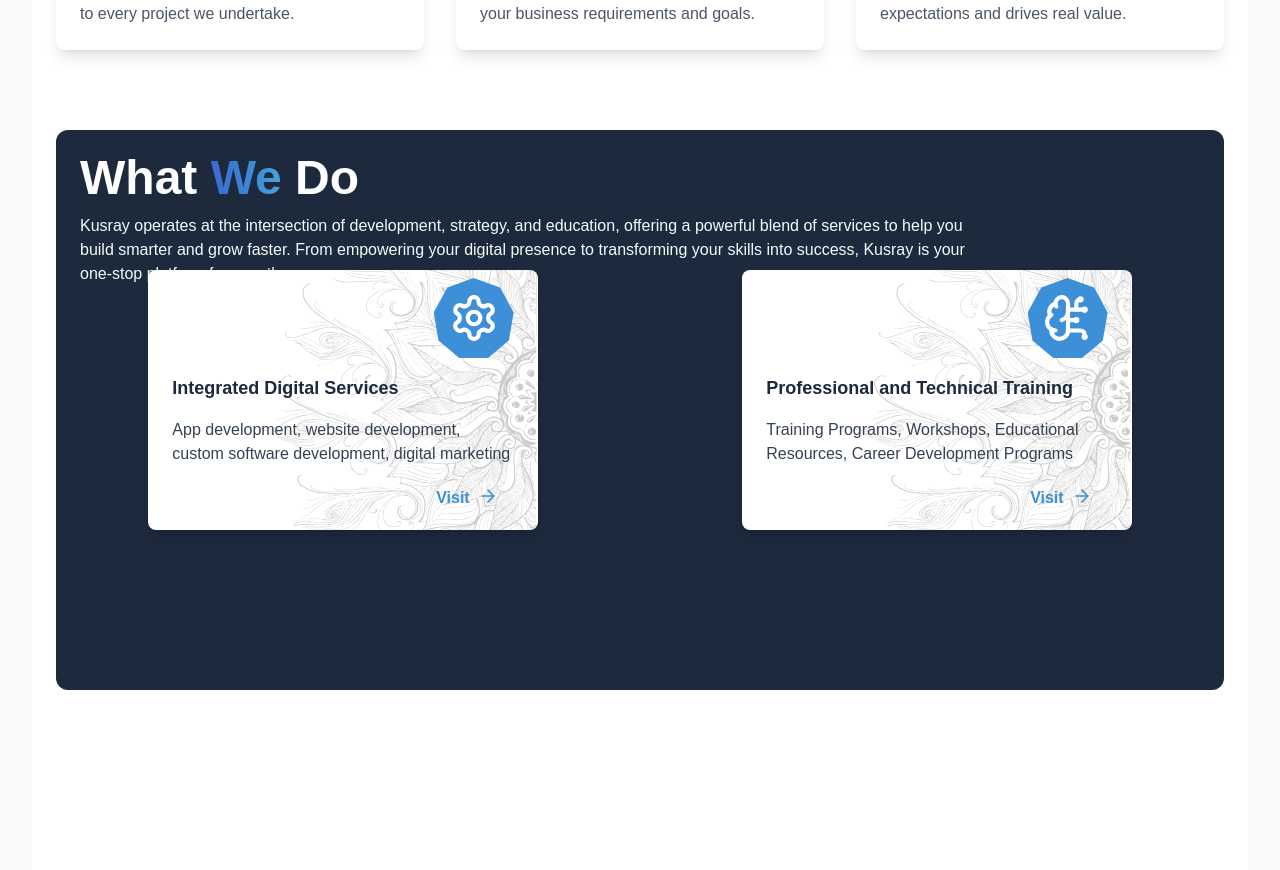
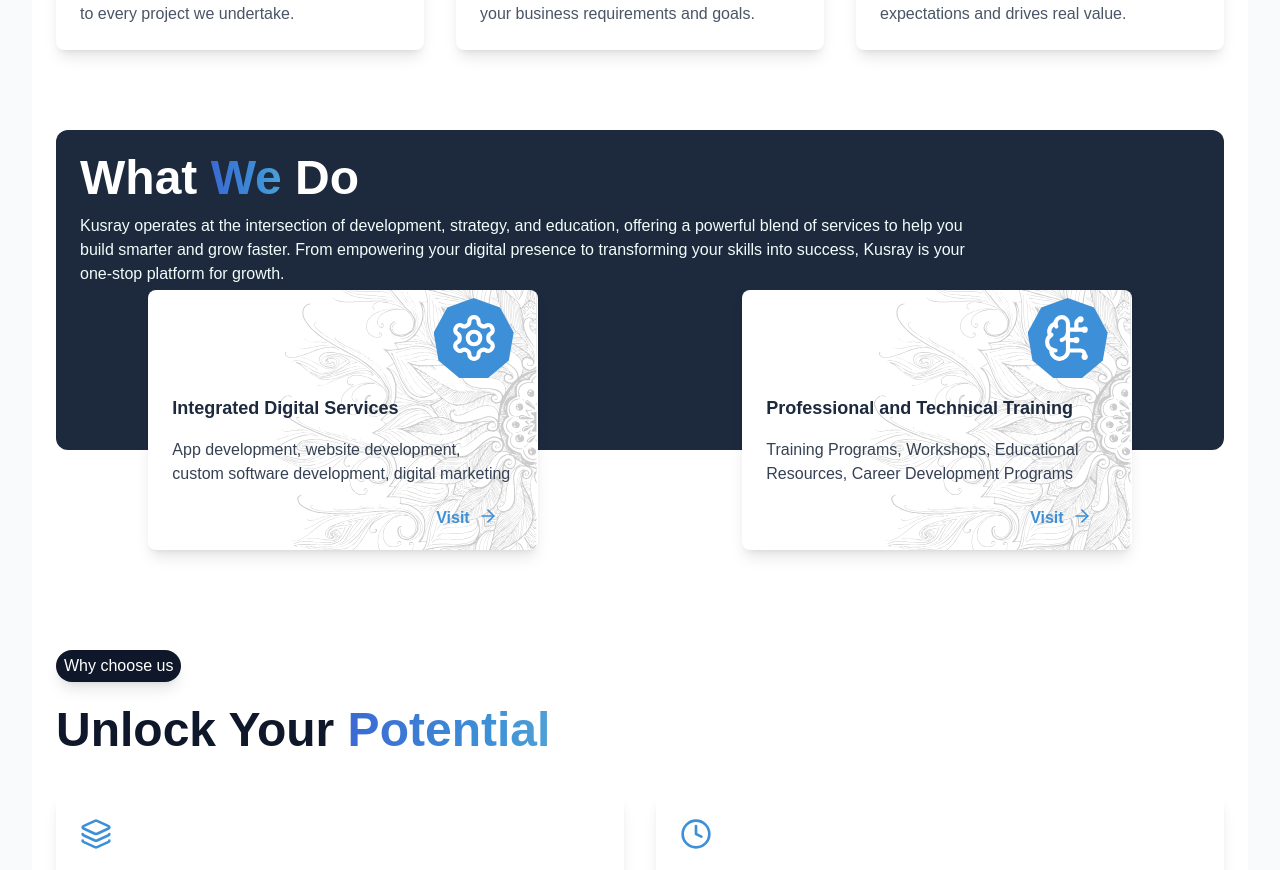
Before and after one commit to Siddhartha587729/kusray, a React (Vite) app: page / in a window 1280 px wide. Shown: the part 2022-2892 px from the top of the page. Built offline with nearby package versions, Linux system fonts and the light colour scheme.

Commit message:
what_we_do_fixed_1

```diff
--- a/src/components/Content.jsx
+++ b/src/components/Content.jsx
@@ -152,14 +152,14 @@
 
             <div id="services-section"
                 ref={refProp}
-                className="relative min-h-[70vh] flex flex-col gap-10 mt-10 bg-slate-800 text-teal-50 p-6 rounded-xl max-sm:gap-6 max-sm:mt-6 max-sm:p-4 max-sm:min-h-[70vh] max-sm:mb-72 pb-52 scroll-mt-24"
+                className="relative h-[40vh] flex flex-col gap-10 mt-10 bg-slate-800 text-teal-50 p-6 rounded-xl max-sm:gap-6 max-sm:mt-6 max-sm:p-4 max-sm:min-h-[40vh] max-sm:mb-72 scroll-mt-24"
             >
                 <div className="flex flex-col gap-3">
                     <span className="text-white font-bold text-5xl max-sm:text-3xl">What <span className="text-gradient">We</span> Do</span>
                     <span className="w-[80%] max-sm:w-full max-sm:text-sm">Kusray operates at the intersection of development, strategy, and education, offering a powerful blend of services to help you build smarter and grow faster. From empowering your digital presence to transforming your skills into success, Kusray is your one-stop platform for growth.
                     </span>
                 </div>
-                <div className="absolute top-25 left-0 flex flex-col md:flex-row gap-5 max-sm:static max-sm:flex-col max-sm:mt-4">
+                <div className="absolute top-30 left-0 flex flex-col md:flex-row gap-5 max-sm:static max-sm:flex-col max-sm:mt-4">
                     <div className="flex-1 max-w-1/3 mx-auto mt-10 max-sm:max-w-full max-sm:mt-4">
                         <div className="relative bg-white shadow-lg rounded-lg overflow-hidden h-full flex flex-col transform transition-transform duration-300 hover:scale-105 hover:bg-gradient">
                             <div
```
